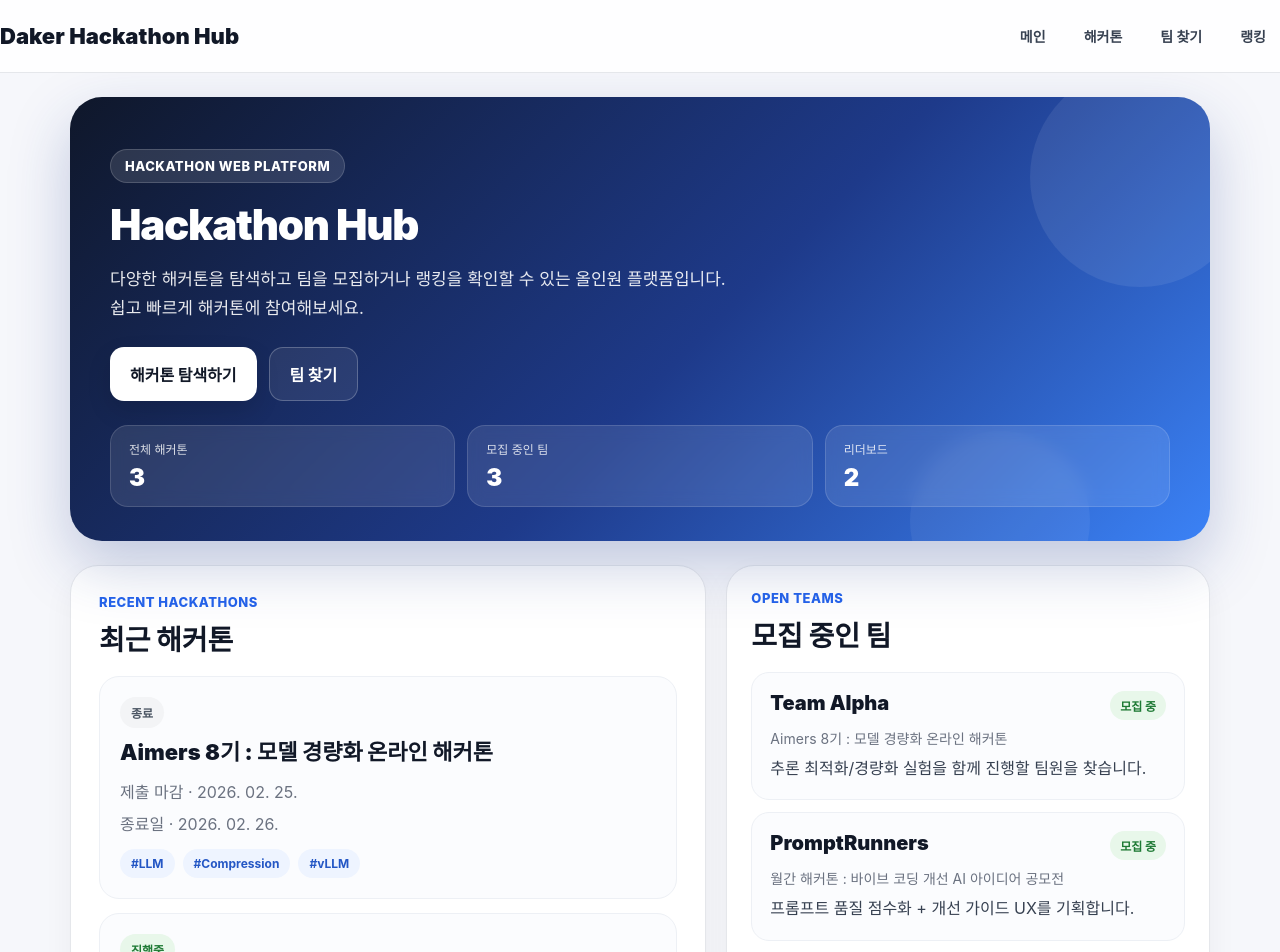
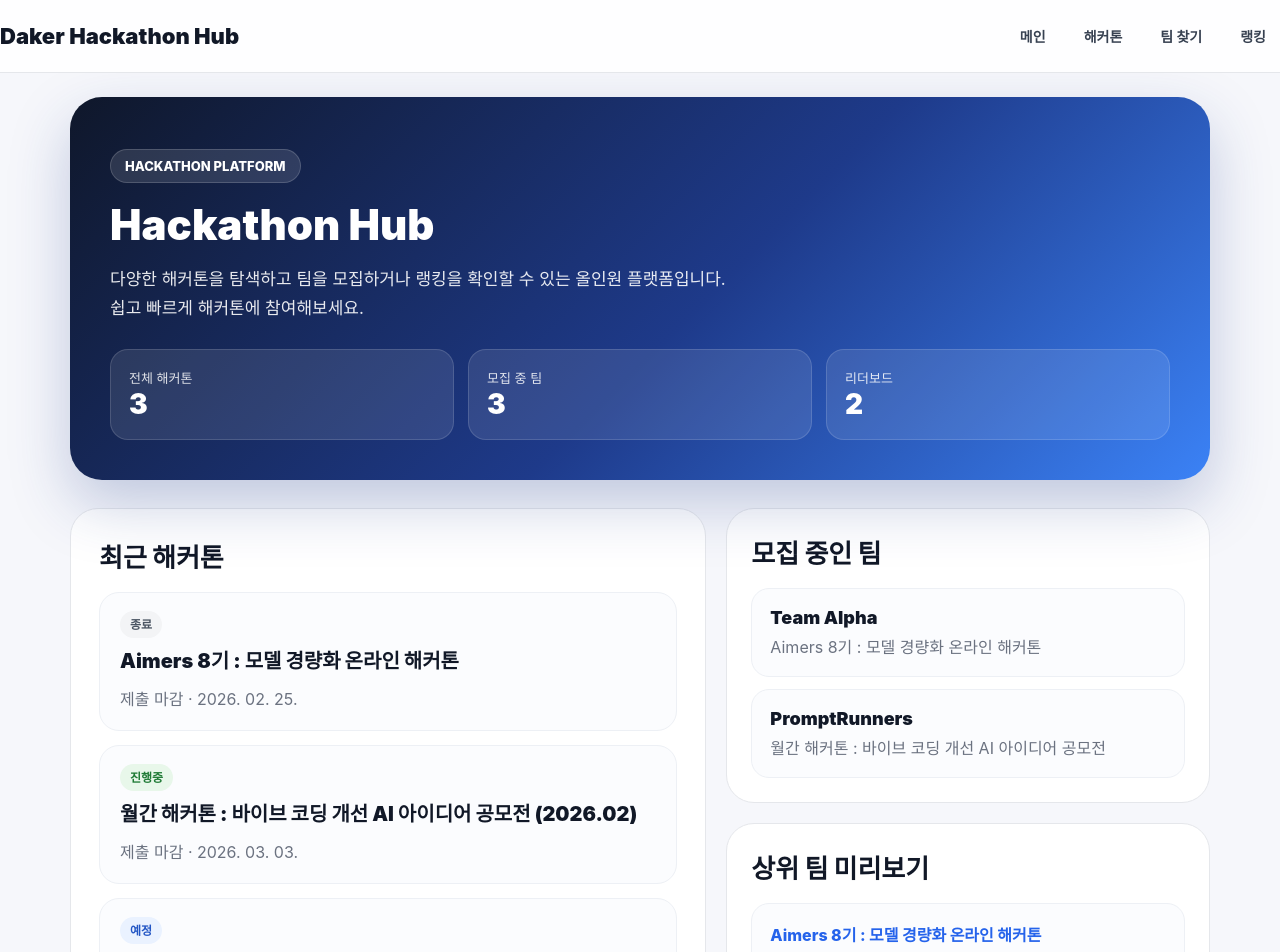
Before and after one commit to rladhEKd/emergency-handover, a Next.js app in the folder emergency-handover/: page / in a window 1280 px wide. Shown: the top 952 px of the page. Built offline with nearby package versions, Linux system fonts and the light colour scheme.

Commit message:
hero UI 리팩토링 및 통계 카드 클릭 기능 추가

```diff
--- /dev/null
+++ b/emergency-handover/app/page.module.css
@@ -0,0 +1,49 @@
+.heroStatLink {
+  display: block;
+  text-decoration: none;
+  color: inherit;
+  border-radius: 18px;
+  transition:
+    transform 0.2s ease,
+    box-shadow 0.2s ease,
+    filter 0.2s ease;
+}
+
+.heroStatLink:hover {
+  transform: translateY(-4px);
+  filter: brightness(1.05);
+  box-shadow: 0 16px 32px rgba(15, 23, 42, 0.18);
+}
+
+.contentCardLink {
+  display: block;
+  text-decoration: none;
+  color: inherit;
+  border-radius: 20px;
+  transition:
+    transform 0.2s ease,
+    box-shadow 0.2s ease,
+    border-color 0.2s ease,
+    background-color 0.2s ease;
+}
+
+.contentCardLink:hover {
+  transform: translateY(-4px);
+}
+
+.contentCardLink:hover article {
+  box-shadow: 0 16px 32px rgba(15, 23, 42, 0.08);
+  border-color: #dbe4f0;
+  background: #ffffff;
+}
+
+.sectionPanel {
+  transition:
+    transform 0.2s ease,
+    box-shadow 0.2s ease;
+}
+
+.sectionPanel:hover {
+  transform: translateY(-2px);
+  box-shadow: 0 16px 34px rgba(15, 23, 42, 0.08);
+}
--- a/emergency-handover/app/page.tsx
+++ b/emergency-handover/app/page.tsx
@@ -1,3 +1,4 @@
+import styles from "./page.module.css";
 import Link from "next/link";
 import hackathonsData from "../data/public_hackathons.json";
 import teamsData from "../data/public_teams.json";
@@ -108,59 +109,35 @@ export default function HomePage() {
         padding: "24px 20px 72px",
       }}
     >
+      {/* HERO */}
       <section
         style={{
           position: "relative",
           overflow: "hidden",
           borderRadius: "32px",
-          padding: "52px 40px 34px",
+          padding: "52px 40px 40px",
           background:
             "linear-gradient(135deg, #0f172a 0%, #1e3a8a 55%, #3b82f6 100%)",
           color: "#ffffff",
           boxShadow: "0 24px 60px rgba(30, 58, 138, 0.25)",
-          marginBottom: "24px",
+          marginBottom: "28px",
         }}
       >
-        <div
-          style={{
-            position: "absolute",
-            right: "-40px",
-            top: "-30px",
-            width: "220px",
-            height: "220px",
-            borderRadius: "999px",
-            background: "rgba(255,255,255,0.08)",
-          }}
-        />
-        <div
-          style={{
-            position: "absolute",
-            right: "120px",
-            bottom: "-70px",
-            width: "180px",
-            height: "180px",
-            borderRadius: "999px",
-            background: "rgba(255,255,255,0.06)",
-          }}
-        />
-
         <div style={{ position: "relative", zIndex: 1 }}>
           <div
             style={{
               display: "inline-flex",
               alignItems: "center",
-              gap: "8px",
               borderRadius: "999px",
               padding: "8px 14px",
               background: "rgba(255,255,255,0.12)",
               border: "1px solid rgba(255,255,255,0.16)",
               fontSize: "13px",
               fontWeight: 800,
-              letterSpacing: "0.04em",
               marginBottom: "18px",
             }}
           >
-              HACKATHON WEB PLATFORM
+            HACKATHON PLATFORM
           </div>
 
           <h1
@@ -170,7 +147,6 @@ export default function HomePage() {
               lineHeight: 1.14,
               fontWeight: 900,
               maxWidth: "640px",
-              letterSpacing: "-0.03em",
             }}
           >
             Hackathon Hub
@@ -190,108 +166,82 @@ export default function HomePage() {
             쉽고 빠르게 해커톤에 참여해보세요.
           </p>
 
+          {/* STAT CARDS */}
           <div
             style={{
-              display: "flex",
-              gap: "12px",
-              flexWrap: "wrap",
-              marginTop: "24px",
+              marginTop: "26px",
+              display: "grid",
+              gridTemplateColumns: "repeat(3, minmax(0, 1fr))",
+              gap: "14px",
             }}
           >
             <Link
               href="/hackathons"
+              className={styles.heroStatLink}
+              style={{ textDecoration: "none", color: "inherit" }}
+            >
+              <div
                 style={{
-                display: "inline-flex",
-                alignItems: "center",
-                justifyContent: "center",
-                padding: "14px 20px",
-                borderRadius: "14px",
-                background: "#ffffff",
-                color: "#111827",
-                fontWeight: 800,
-                boxShadow: "0 10px 25px rgba(0,0,0,0.12)",
+                  borderRadius: "18px",
+                  padding: "18px",
+                  background: "rgba(255,255,255,0.1)",
+                  border: "1px solid rgba(255,255,255,0.14)",
+                  cursor: "pointer",
                 }}
               >
-              해커톤 탐색하기
+                <div style={{ fontSize: "13px", opacity: 0.85 }}>전체 해커톤</div>
+                <div style={{ fontSize: "28px", fontWeight: 900 }}>
+                  {hackathons.length}
+                </div>
+              </div>
             </Link>
 
             <Link
               href="/camp"
-              style={{
-                display: "inline-flex",
-                alignItems: "center",
-                justifyContent: "center",
-                padding: "14px 20px",
-                borderRadius: "14px",
-                border: "1px solid rgba(255,255,255,0.24)",
-                color: "#ffffff",
-                fontWeight: 800,
-                background: "rgba(255,255,255,0.08)",
-              }}
-            >
-              팀 찾기
-            </Link>
-          </div>
-
-          <div
-            style={{
-              display: "grid",
-              gridTemplateColumns: "repeat(3, minmax(0, 1fr))",
-              gap: "12px",
-              marginTop: "24px",
-            }}
+              className={styles.heroStatLink}
+              style={{ textDecoration: "none", color: "inherit" }}
             >
               <div
                 style={{
                   borderRadius: "18px",
-                padding: "14px 18px",
+                  padding: "18px",
                   background: "rgba(255,255,255,0.1)",
                   border: "1px solid rgba(255,255,255,0.14)",
-                backdropFilter: "blur(8px)",
+                  cursor: "pointer",
                 }}
               >
-              <div style={{ fontSize: "12px", opacity: 0.82, marginBottom: "6px" }}>
-                전체 해커톤
+                <div style={{ fontSize: "13px", opacity: 0.85 }}>모집 중 팀</div>
+                <div style={{ fontSize: "28px", fontWeight: 900 }}>
+                  {teams.filter((team) => team.isOpen).length}
                 </div>
-              <div style={{ fontSize: "24px", fontWeight: 900 }}>{hackathons.length}</div>
               </div>
+            </Link>
 
+            <Link
+              href="/rankings"
+              className={styles.heroStatLink}
+              style={{ textDecoration: "none", color: "inherit" }}
+            >
               <div
                 style={{
                   borderRadius: "18px",
-                padding: "14px 18px",
+                  padding: "18px",
                   background: "rgba(255,255,255,0.1)",
                   border: "1px solid rgba(255,255,255,0.14)",
-                backdropFilter: "blur(8px)",
+                  cursor: "pointer",
                 }}
               >
-              <div style={{ fontSize: "12px", opacity: 0.82, marginBottom: "6px" }}>
-                모집 중인 팀
-              </div>
-              <div style={{ fontSize: "24px", fontWeight: 900 }}>
-                {teams.filter((team) => team.isOpen).length}
+                <div style={{ fontSize: "13px", opacity: 0.85 }}>리더보드</div>
+                <div style={{ fontSize: "28px", fontWeight: 900 }}>
+                  {allBoards.length}
                 </div>
               </div>
-
-            <div
-              style={{
-                borderRadius: "18px",
-                padding: "14px 18px",
-                background: "rgba(255,255,255,0.1)",
-                border: "1px solid rgba(255,255,255,0.14)",
-                backdropFilter: "blur(8px)",
-              }}
-            >
-              <div style={{ fontSize: "12px", opacity: 0.82, marginBottom: "6px" }}>
-                리더보드
-              </div>
-              <div style={{ fontSize: "24px", fontWeight: 900 }}>{allBoards.length}</div>
-            </div>
+            </Link>
           </div>
         </div>
       </section>
 
-
+      {/* CONTENT */}
       <section
         style={{
           display: "grid",
@@ -299,35 +249,27 @@ export default function HomePage() {
           gap: "20px",
         }}
       >
+        {/* 최근 해커톤 */}
         <div
+          className={styles.sectionPanel}
           style={{
             background: "#ffffff",
             border: "1px solid #e5e7eb",
             borderRadius: "28px",
             padding: "28px",
-            boxShadow: "0 12px 30px rgba(15, 23, 42, 0.05)",
           }}
         >
-          <div style={{ marginBottom: "18px" }}>
-            <div
-              style={{
-                fontSize: "13px",
-                fontWeight: 800,
-                color: "#2563eb",
-                letterSpacing: "0.04em",
-                marginBottom: "8px",
-              }}
-            >
-              RECENT HACKATHONS
-            </div>
-            <h2 style={{ margin: 0, fontSize: "28px", fontWeight: 900 }}>
+          <h2 style={{ margin: "0 0 18px", fontSize: "26px", fontWeight: 900 }}>
             최근 해커톤
           </h2>
-          </div>
 
           <div style={{ display: "grid", gap: "14px" }}>
             {recentHackathons.map((hackathon) => (
-              <Link key={hackathon.slug} href={`/hackathons/${hackathon.slug}`}>
+              <Link
+                key={hackathon.slug}
+                href={`/hackathons/${hackathon.slug}`}
+                className={styles.contentCardLink}
+              >
                 <article
                   style={{
                     border: "1px solid #edf0f5",
@@ -336,11 +278,9 @@ export default function HomePage() {
                     padding: "20px",
                   }}
                 >
-                  <div style={{ marginBottom: "10px" }}>
                   <span
                     style={{
-                        display: "inline-block",
-                        padding: "7px 11px",
+                      padding: "6px 10px",
                       borderRadius: "999px",
                       fontSize: "12px",
                       fontWeight: 800,
@@ -349,85 +289,42 @@ export default function HomePage() {
                   >
                     {getStatusLabel(hackathon.status)}
                   </span>
-                  </div>
 
-                  <h3
-                    style={{
-                      margin: "0 0 12px",
-                      fontSize: "22px",
-                      lineHeight: 1.35,
-                      fontWeight: 900,
-                    }}
-                  >
+                  <h3 style={{ margin: "12px 0", fontSize: "20px", fontWeight: 900 }}>
                     {hackathon.title}
                   </h3>
 
-                  <p style={{ margin: "0 0 8px", color: "#6b7280" }}>
+                  <p style={{ margin: 0, color: "#6b7280" }}>
                     제출 마감 · {formatDate(hackathon.period.submissionDeadlineAt)}
                   </p>
-                  <p style={{ margin: 0, color: "#6b7280" }}>
-                    종료일 · {formatDate(hackathon.period.endAt)}
-                  </p>
-
-                  <div
-                    style={{
-                      display: "flex",
-                      flexWrap: "wrap",
-                      gap: "8px",
-                      marginTop: "14px",
-                    }}
-                  >
-                    {hackathon.tags.map((tag) => (
-                      <span
-                        key={tag}
-                        style={{
-                          display: "inline-block",
-                          padding: "7px 11px",
-                          borderRadius: "999px",
-                          background: "#eef4ff",
-                          color: "#2457c5",
-                          fontSize: "12px",
-                          fontWeight: 700,
-                        }}
-                      >
-                        #{tag}
-                      </span>
-                    ))}
-                  </div>
                 </article>
               </Link>
             ))}
           </div>
         </div>
 
+        {/* 팀 + 랭킹 */}
         <div style={{ display: "grid", gap: "20px" }}>
           <div
+            className={styles.sectionPanel}
             style={{
               background: "#ffffff",
               border: "1px solid #e5e7eb",
               borderRadius: "28px",
               padding: "24px",
-              boxShadow: "0 12px 30px rgba(15, 23, 42, 0.05)",
             }}
           >
-            <div
-              style={{
-                fontSize: "13px",
-                fontWeight: 800,
-                color: "#2563eb",
-                letterSpacing: "0.04em",
-                marginBottom: "8px",
-              }}
-            >
-              OPEN TEAMS
-            </div>
-            <h2 style={{ margin: "0 0 18px", fontSize: "28px", fontWeight: 900 }}>
+            <h2 style={{ margin: "0 0 18px", fontSize: "26px", fontWeight: 900 }}>
               모집 중인 팀
             </h2>
 
             <div style={{ display: "grid", gap: "12px" }}>
               {openTeams.map((team) => (
-                <Link key={team.teamCode} href={`/camp?hackathon=${team.hackathonSlug}`}>
+                <Link
+                  key={team.teamCode}
+                  href={`/camp?hackathon=${team.hackathonSlug}`}
+                  className={styles.contentCardLink}
+                >
                   <article
                     style={{
                       borderRadius: "18px",
@@ -436,40 +333,11 @@ export default function HomePage() {
                       border: "1px solid #edf0f5",
                     }}
                   >
-                    <div
-                      style={{
-                        display: "flex",
-                        justifyContent: "space-between",
-                        gap: "10px",
-                        marginBottom: "8px",
-                        alignItems: "flex-start",
-                      }}
-                    >
-                      <h3 style={{ margin: 0, fontSize: "20px", fontWeight: 900 }}>
+                    <h3 style={{ margin: 0, fontSize: "18px", fontWeight: 900 }}>
                       {team.name}
                     </h3>
-                      <span
-                        style={{
-                          display: "inline-block",
-                          padding: "6px 10px",
-                          borderRadius: "999px",
-                          background: "#e8f7ea",
-                          color: "#1f7a35",
-                          fontSize: "12px",
-                          fontWeight: 800,
-                          whiteSpace: "nowrap",
-                        }}
-                      >
-                        모집 중
-                      </span>
-                    </div>
-
-                    <p style={{ margin: "0 0 8px", color: "#6b7280", fontSize: "14px" }}>
+                    <p style={{ margin: "6px 0 0", color: "#6b7280" }}>
                       {getHackathonTitle(team.hackathonSlug)}
-                    </p>
-
-                    <p style={{ margin: 0, color: "#374151", lineHeight: 1.6 }}>
-                      {team.intro}
                     </p>
                   </article>
                 </Link>
@@ -478,32 +346,25 @@ export default function HomePage() {
           </div>
 
           <div
+            className={styles.sectionPanel}
             style={{
               background: "#ffffff",
               border: "1px solid #e5e7eb",
               borderRadius: "28px",
               padding: "24px",
-              boxShadow: "0 12px 30px rgba(15, 23, 42, 0.05)",
             }}
           >
-            <div
-              style={{
-                fontSize: "13px",
-                fontWeight: 800,
-                color: "#2563eb",
-                letterSpacing: "0.04em",
-                marginBottom: "8px",
-              }}
-            >
-              TOP RANKING
-            </div>
-            <h2 style={{ margin: "0 0 18px", fontSize: "28px", fontWeight: 900 }}>
+            <h2 style={{ margin: "0 0 18px", fontSize: "26px", fontWeight: 900 }}>
               상위 팀 미리보기
             </h2>
 
             <div style={{ display: "grid", gap: "12px" }}>
               {topTeams.map((item) => (
-                <Link key={item.hackathonSlug} href="/rankings">
+                <Link
+                  key={item.hackathonSlug}
+                  href="/rankings"
+                  className={styles.contentCardLink}
+                >
                   <article
                     style={{
                       borderRadius: "18px",
@@ -512,10 +373,10 @@ export default function HomePage() {
                       border: "1px solid #edf0f5",
                     }}
                   >
-                    <p style={{ margin: "0 0 8px", color: "#2563eb", fontWeight: 800 }}>
+                    <p style={{ margin: "0 0 6px", color: "#2563eb", fontWeight: 800 }}>
                       {getHackathonTitle(item.hackathonSlug)}
                     </p>
-                    <h3 style={{ margin: "0 0 8px", fontSize: "20px", fontWeight: 900 }}>
+                    <h3 style={{ margin: 0, fontSize: "18px", fontWeight: 900 }}>
                       1위 {item.entry.teamName}
                     </h3>
                     <p style={{ margin: 0, color: "#6b7280" }}>
```
Lines whose indentation alone changed are shown as unchanged.
